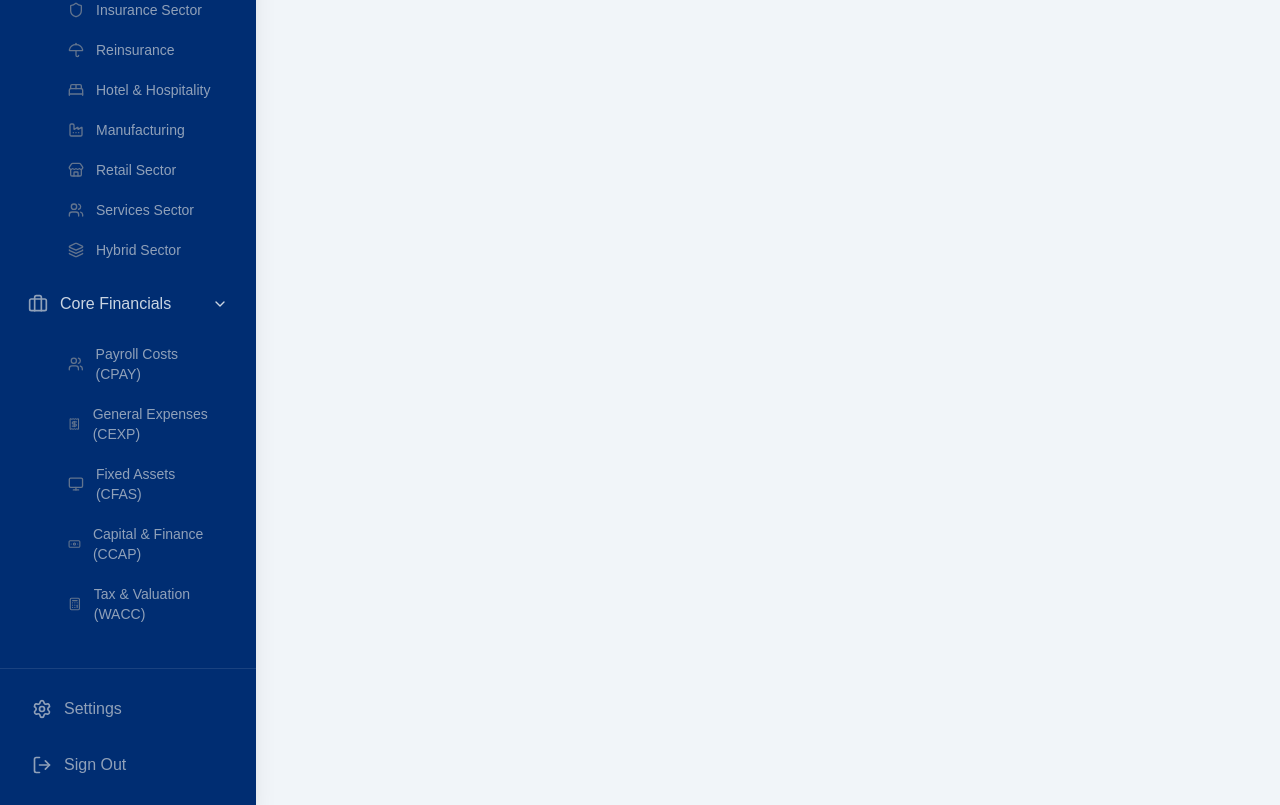
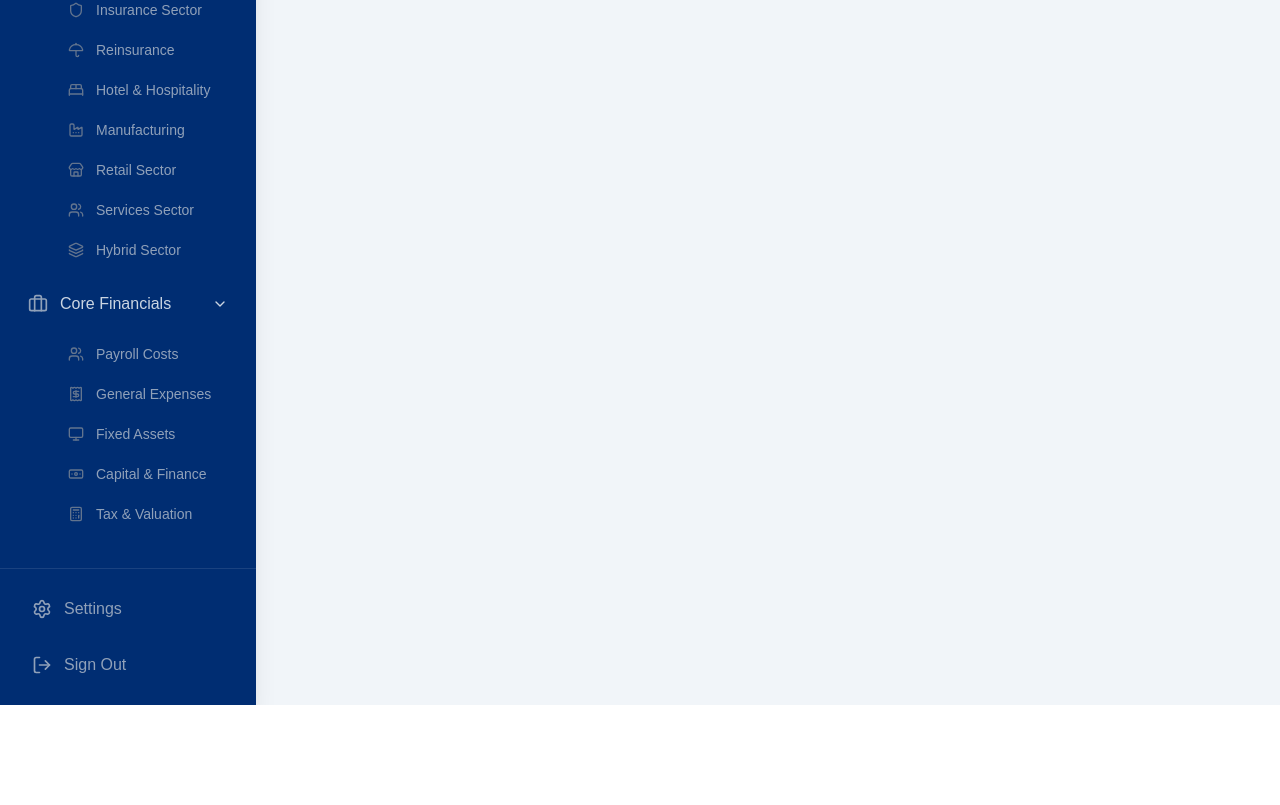
Before and after one commit to Claudiust66/kunata-engine, a Next.js app: page /dashboard/valuation in a window 1280 px wide. Shown: the part 492-1297 px from the top of the page. After the commit the page ends 1197 px from the top, so only its background shows below. Built offline with nearby package versions, Linux system fonts and the light colour scheme; no server answers; the database is empty.

Commit message:
style: removed internal bracket codes from sidebar navigation per UAT feedback

```diff
--- a/app/dashboard/layout.js
+++ b/app/dashboard/layout.js
@@ -78,11 +78,11 @@ export default function DashboardLayout({ children }) {
       name: 'Core Financials',
       icon: Briefcase,
       subItems: [
-        { name: 'Payroll Costs (CPAY)', href: '/dashboard/payroll', icon: Users },
-        { name: 'General Expenses (CEXP)', href: '/dashboard/expenses', icon: Receipt },
-        { name: 'Fixed Assets (CFAS)', href: '/dashboard/assets', icon: Monitor },
-        { name: 'Capital & Finance (CCAP)', href: '/dashboard/capital', icon: Banknote },
-        { name: 'Tax & Valuation (WACC)', href: '/dashboard/tax-wacc', icon: Calculator },
+        { name: 'Payroll Costs', href: '/dashboard/payroll', icon: Users },
+        { name: 'General Expenses', href: '/dashboard/expenses', icon: Receipt },
+        { name: 'Fixed Assets', href: '/dashboard/assets', icon: Monitor },
+        { name: 'Capital & Finance', href: '/dashboard/capital', icon: Banknote },
+        { name: 'Tax & Valuation', href: '/dashboard/tax-wacc', icon: Calculator },
       ]
     }
   ];
```
